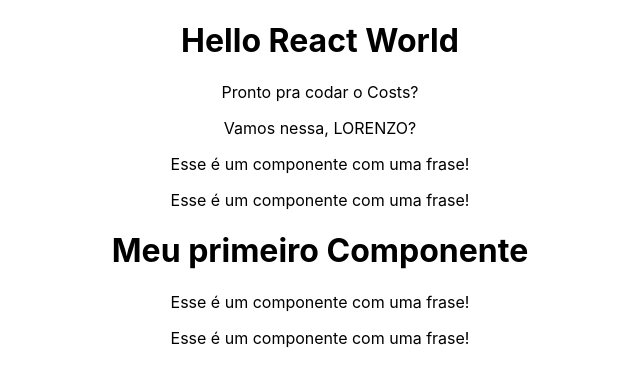
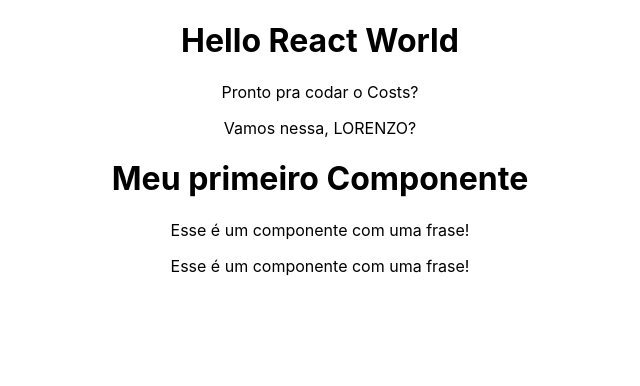
Before and after one commit to llorenzojorge/projeto-costs, a React (Create React App) app in the folder projeto-costs/: page / in a window 1280 px wide. Shown: the top 386 px of the page, without its empty margins (320-960 px from the left). Built offline with nearby package versions, Linux system fonts and the light colour scheme.

Commit message:
Tirei umas frases do helloworld

```diff
--- a/projeto-costs/src/components/HelloWorld.js
+++ b/projeto-costs/src/components/HelloWorld.js
@@ -4,8 +4,6 @@
 
     return (
         <div>
-            <Frase />
-            <Frase />
             <h1>Meu primeiro Componente</h1>
             <Frase />
             <Frase />
--- a/projeto-costs/src/components/SayMyName.js
+++ b/projeto-costs/src/components/SayMyName.js
@@ -1,7 +1,7 @@
 function SayMyName() {
     return (
         <div>
-
+            primeiro
         </div>
     )
 }
```
